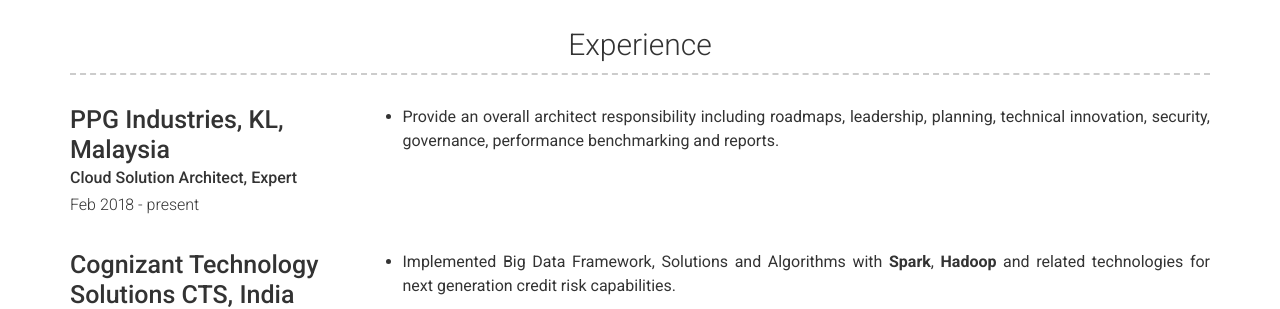
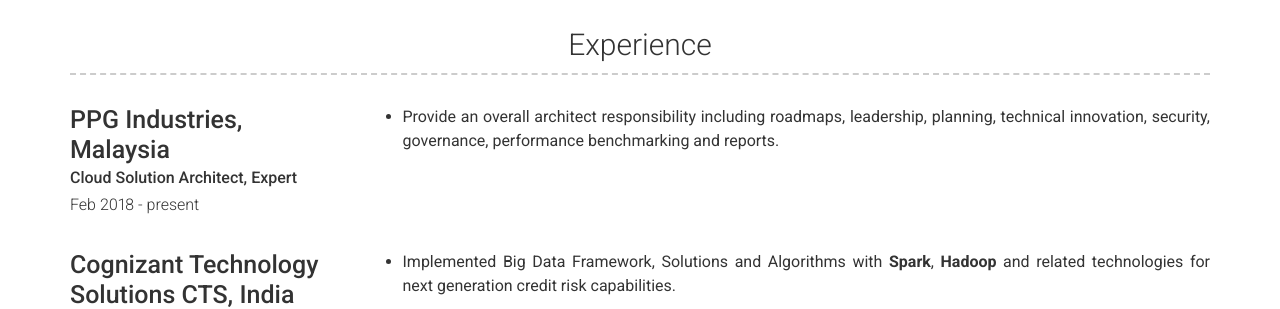
Before and after one commit to mohd-hasnain/mohd-hasnain.github.io, a Jekyll site: the page built from index.md, in a window 1280 px wide and 900 px high, scrolled down 994 px. Shown: the part 155-464 px from the top of the window. Built offline with Jekyll 4.4.1, drawn with Linux system fonts in a browser that asks for light colours; nearby versions of some CDN libraries.

```diff
--- a/_data/experience.yml
+++ b/_data/experience.yml
@@ -1,5 +1,5 @@
 # Experience template
-- company:  PPG Industries, KL, Malaysia
+- company:  PPG Industries, Malaysia
   #link: https://ppg.com/
   job_title: Cloud Solution Architect, Expert
   dates: Feb 2018 - present
```
